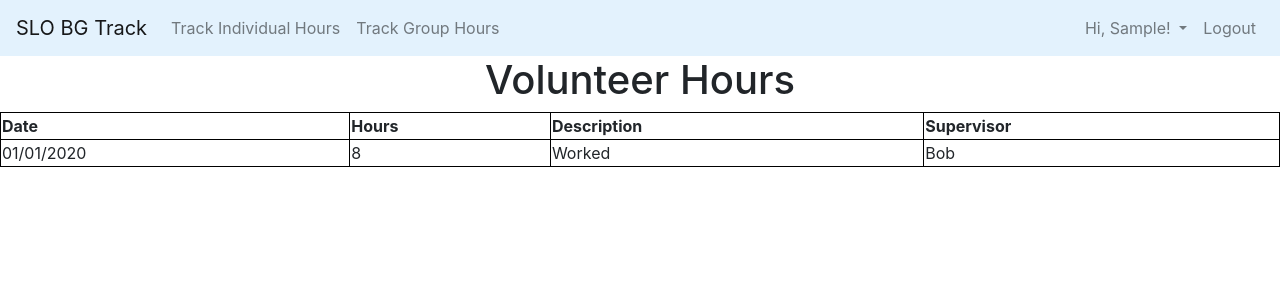
After one commit to hack4impact-calpoly/slobg-track, a Django app: page /history/ in a window 1280 px wide. The commit adds this page. Shown: the top 300 px of the page. Run offline with Django 3.2, Linux system fonts and the light colour scheme; the visitor is signed in with stand-in values (Sample User, id 1); some libraries are stand-ins or nearby versions.

Commit message:
Added History View

```diff
--- a/backend/slobg_proj/slobg_app/urls.py
+++ b/backend/slobg_proj/slobg_app/urls.py
@@ -21,4 +21,5 @@ from slobg_app import views
 urlpatterns = [
     path('add_individual_hours/', views.add_individual_hours, name="add_individual_hours"),
     #path('add_group_hours/', views.add_group_hours, name="add_group_hours"),
+    path('history/', views.history, name="history"),
 ]
--- a/backend/slobg_proj/slobg_app/views.py
+++ b/backend/slobg_proj/slobg_app/views.py
@@ -1,4 +1,4 @@
-from django.shortcuts import render, redirect, render_to_response
+from django.shortcuts import render, redirect
 
 from .forms import SignUpForm, VolunteerRecordForm
 
@@ -17,7 +17,7 @@ def signup(request):
          raw_password = form.cleaned_data.get('password1')
          user = authenticate(username=username, password=raw_password)
          login(request, user)
-         return redirect('/')3
+         return redirect('/')
       else:
          print("form not valid")
    else:
@@ -51,3 +51,8 @@ def add_individual_hours(request):
 #       'form': form
 #    }
 #    return render(request, 'group_sign_in.html', {})
+
+@login_required
+def history(request):
+   user = request.user
+   return render(request, "history.html", {user: user})
--- a/backend/slobg_proj/templates/base.html
+++ b/backend/slobg_proj/templates/base.html
@@ -47,7 +47,7 @@
                 </a>
                 <div class="dropdown-menu" aria-labelledby="navbarDropdown">
                   <a class="dropdown-item" href="#">Manage Account</a>
-                  <a class="dropdown-item" href="#">Another action</a>
+                  <a class="dropdown-item" href="/history">History</a>
                   <div class="dropdown-divider"></div>
                   <a class="dropdown-item" href="#">Something else</a>
                 </div>
--- /dev/null
+++ b/backend/slobg_proj/templates/history.html
@@ -0,0 +1,38 @@
+{% extends "base.html" %}
+{% load static %}
+{% block pageContent %}
+
+<h1>Volunteer Hours</h1>
+<table style="width:100%" id="history_table">
+    <tr>
+        <th>Date</th>
+        <th>Hours</th>
+        <th>Description</th>
+        <th>Supervisor</th>
+    </tr>
+    <tr>
+        <td>01/01/2020</td>
+        <td>8</td>
+        <td>Worked</td>
+        <td>Bob</td>
+    </tr>
+</table>
+
+<style>
+    table, th, td{
+        border-collapse: collapse;
+        border: 1px solid black;
+    }
+
+    th{
+        text-align: left;
+    }
+
+    h1{
+        text-align: center;
+    }
+
+</style>
+</html>
+
+{% endblock %}
```
